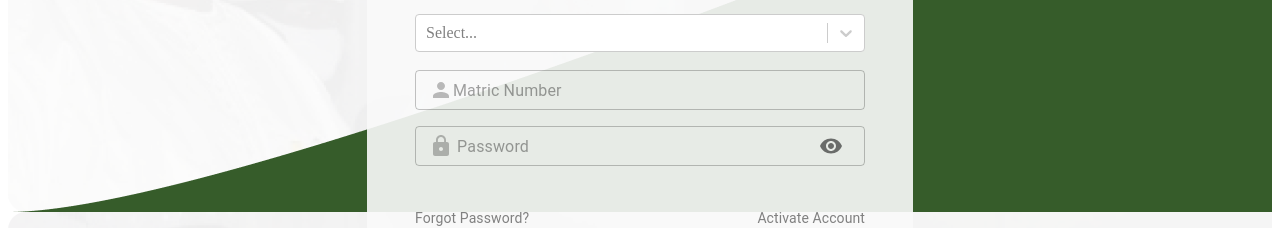
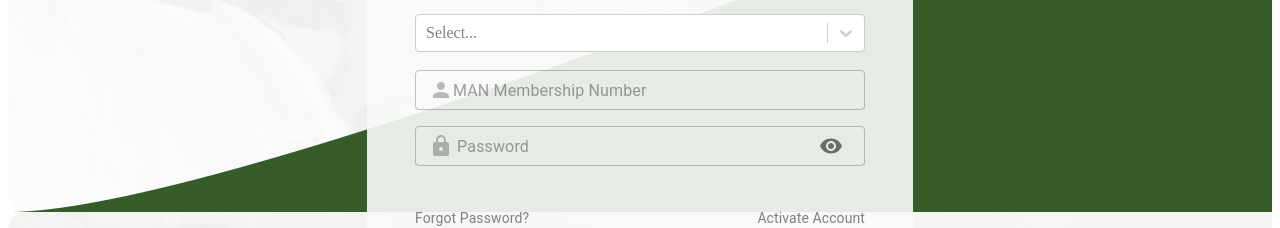
Before and after one commit to Tomation-Solution/rel8manversion, a Next.js app: page / in a window 1280 px wide. Shown: the part 323-551 px from the top of the page. Built offline with nearby package versions, Linux system fonts and the light colour scheme.

Commit message:
corrected spelling for login

```diff
--- a/helpers/axios.js
+++ b/helpers/axios.js
@@ -4,10 +4,10 @@ import * as axiosOriginal from 'axios';
 
 //this app is only for anni so just hard code the short name here
 export const tenantName = 'man'
-// export const sitename = 'http://localhost:8000'
-// export const baseURL= `http://localhost:8000/tenant/${tenantName}`
-export const sitename = 'web-production-81544.up.railway.app'
-export const baseURL= `https://web-production-81544.up.railway.app/tenant/${tenantName}`
+export const sitename = 'http://localhost:8000'
+export const baseURL= `http://localhost:8000/tenant/${tenantName}`
+// export const sitename = 'web-production-81544.up.railway.app'
+// export const baseURL= `https://web-production-81544.up.railway.app/tenant/${tenantName}`
 const axios = axiosOriginal.create({
     baseURL,
 })
--- a/pages/index.tsx
+++ b/pages/index.tsx
@@ -114,7 +114,7 @@ const Login =  () =>{
           <Grid>
               <>
               <TextField
-              placeholder='Matric Number'
+              placeholder='MAN Membership Number'
               // label='Username'
               style={{width:'100%'}} size='small'
               InputProps={{
@@ -127,7 +127,7 @@ const Login =  () =>{
               }}
               {...register("matric_number")}
               />
-              <Typography >{errors.matric_number?.message}</Typography>
+              <Typography >{errors.matric_number?.message?'MAN Membership Number is required':''}</Typography>
               </>
 
           </Grid>
```
